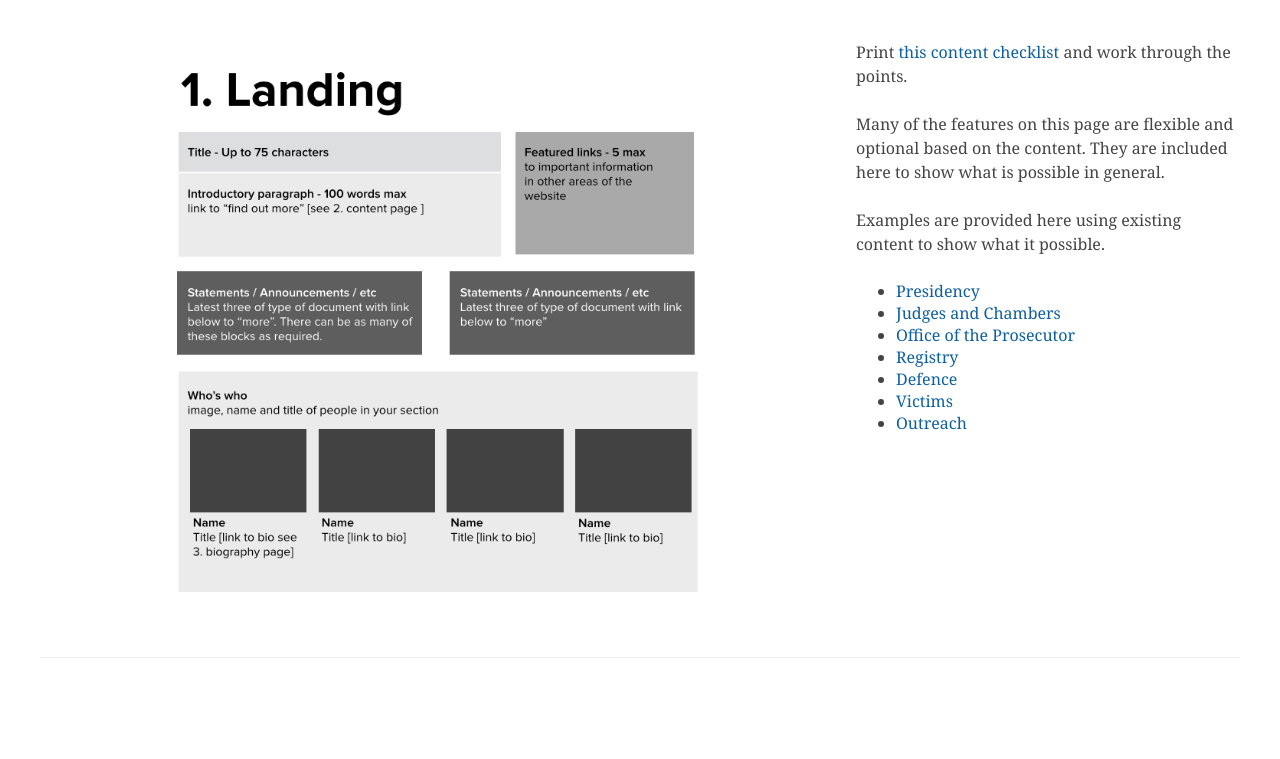
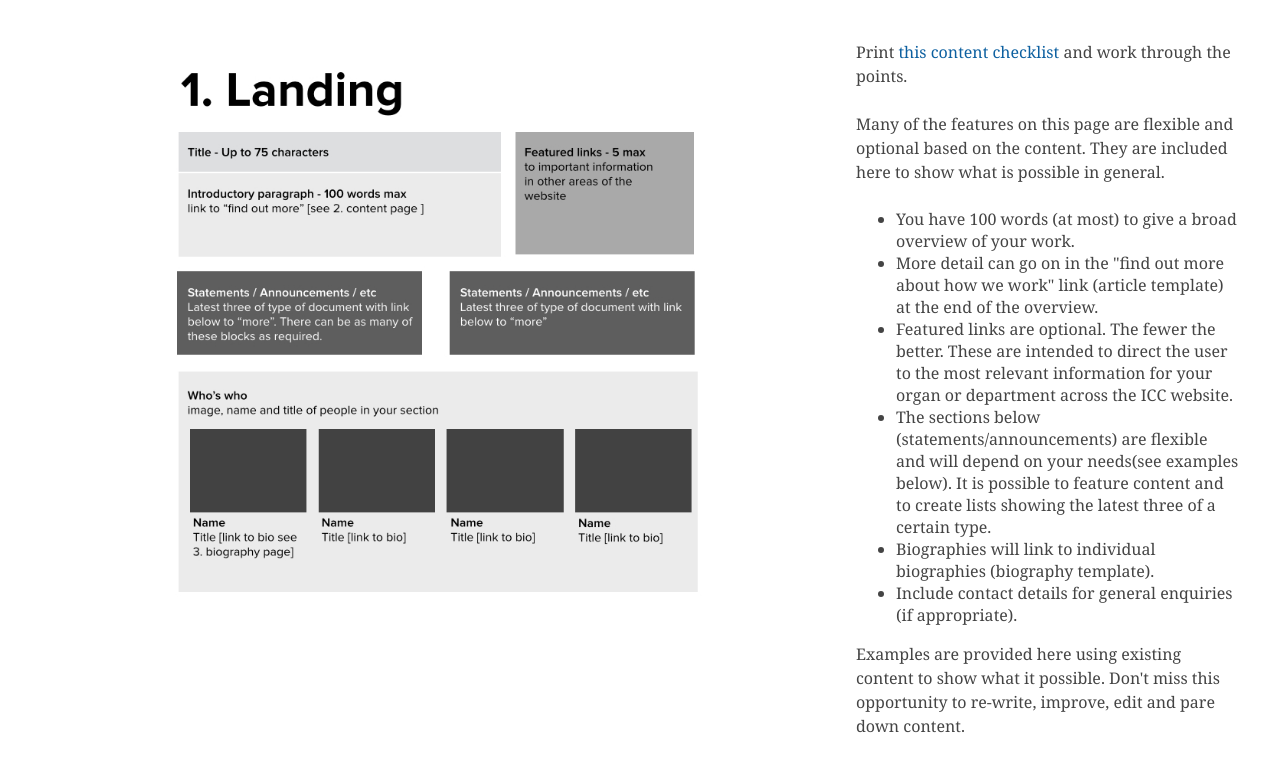
Before and after one commit to robertocarroll/icc-beta, a plain HTML site: page who-who/landing-content-template.html in a window 1280 px wide. Shown: the top 759 px of the page. Drawn offline with nearby package versions, Linux system fonts and the light colour scheme.

Commit message:
Updates to content guide

```diff
--- a/who-who/landing-content-template.html
+++ b/who-who/landing-content-template.html
@@ -62,7 +62,17 @@
 
 				<p>Many of the features on this page are flexible and optional based on the content. They are included here to show what is possible in general.</p>
 
-				<p>Examples are provided here using existing content to show what it possible.</p>
+				<ul>
+					<li>You have 100 words (at most) to give a broad overview of your work.</li>
+					<li>More detail can go on in the "find out more about how we work" link (article template) at the end of the overview.</li>
+					<li>Featured links are optional. The fewer the better. These are intended to direct the user to the most relevant information for your organ or department across the ICC website.</li>
+					<li>The sections below (statements/announcements) are flexible and will depend on your needs(see examples below). It is possible to feature content and to create lists showing the latest three of a certain type.</li>
+					<li>Biographies will link to individual biographies (biography template).</li>
+					<li>Include contact details for general enquiries (if appropriate).</li>
+			</ul>
+
+
+				<p>Examples are provided here using existing content to show what it possible. Don't miss this opportunity to re-write, improve, edit and pare down content.</p>
 				<ul>
 				<li ><a href="presidency.html">Presidency</a></li>
 				<li ><a href="chambers.html">Judges and Chambers</a></li>
```
Also changed, not shown: who-who/index.html (+1 -0 lines), assets/images/page-elements/page-elements.001.jpg (added), assets/images/page-elements/page-elements.002.jpg (added).
